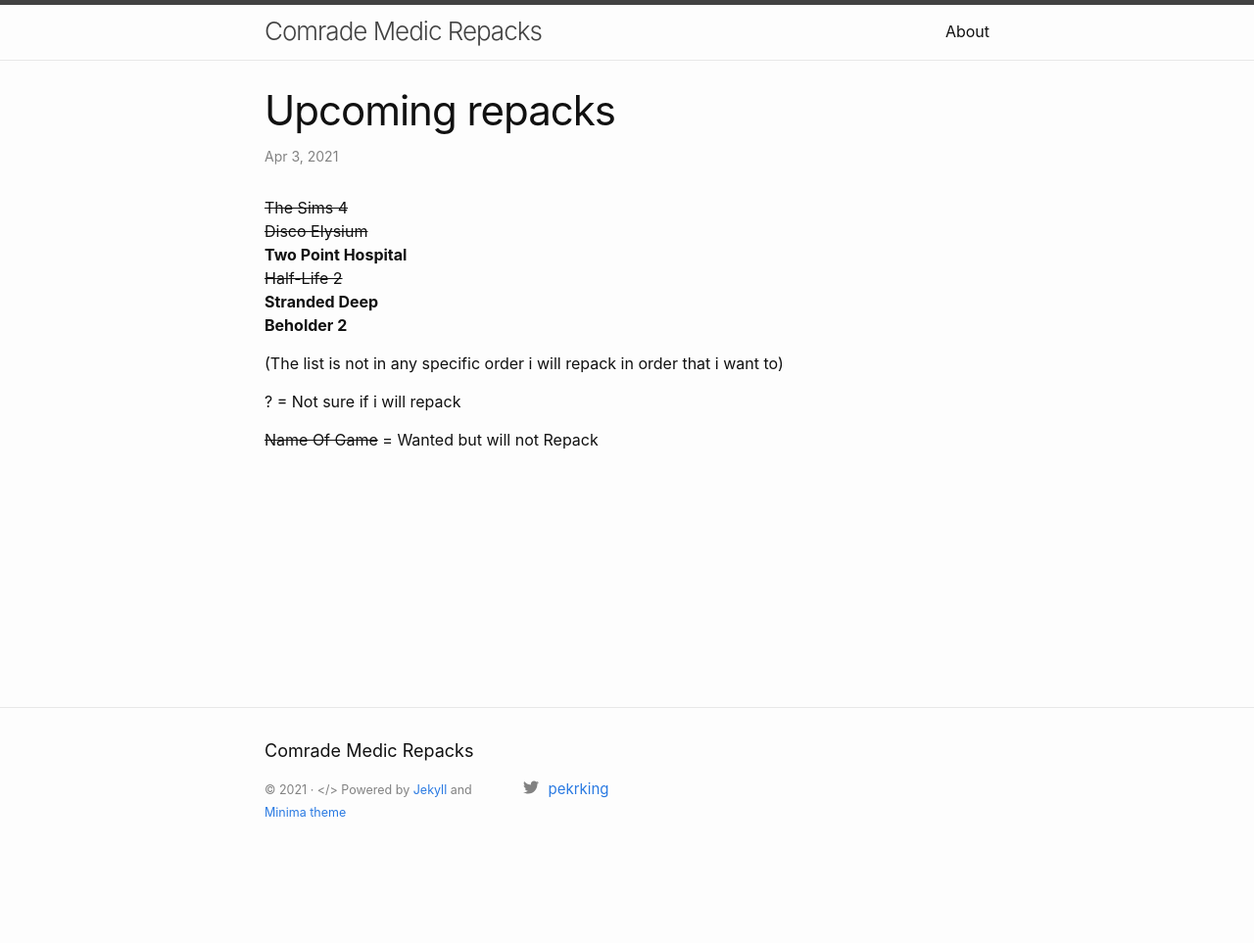
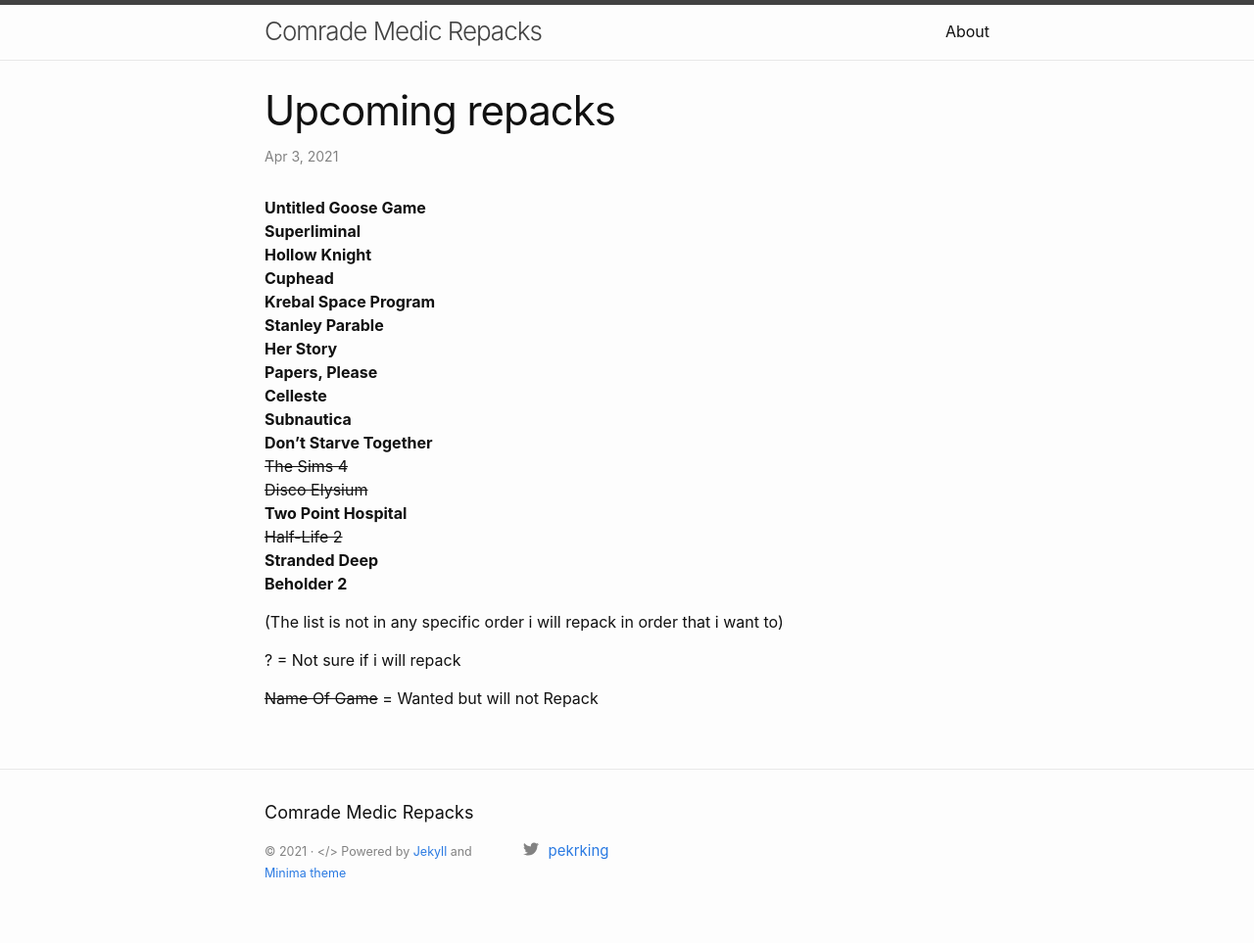
Before and after one commit to comrademedic/comrademedic.github.io, a Jekyll site: the page built from _posts/2021-04-02-upcoming-repacks.markdown, in a window 1280 px wide. Shown: the whole page at 98% size. Built offline with Jekyll 4.4.1, drawn with Linux system fonts in a browser that asks for light colours; comment, search, counter and statistics services are not loaded; before the commit the page ends 900 px from its top, so only the background shows below that.

Commit message:
Upcoming Games

```diff
--- a/_posts/2021-04-02-upcoming-repacks.markdown
+++ b/_posts/2021-04-02-upcoming-repacks.markdown
@@ -1,11 +1,21 @@
 ---
 layout: post
 title:  "Upcoming repacks"
-date:   2021-04-03 11:20:32 +0200
+date:   2021-04-03 16:58:32 +0200
 categories: uncategorized
 help tool:                                                                                                   |
 ---
-
+**Untitled Goose Game**
+**Superliminal**
+**Hollow Knight**
+**Cuphead**
+**Krebal Space Program**
+**Stanley Parable**
+**Her Story**
+**Papers, Please**
+**Celleste**
+**Subnautica**
+**Don't Starve Together**
 ~~The Sims 4~~
 ~~Disco Elysium~~
 **Two Point Hospital**
```
